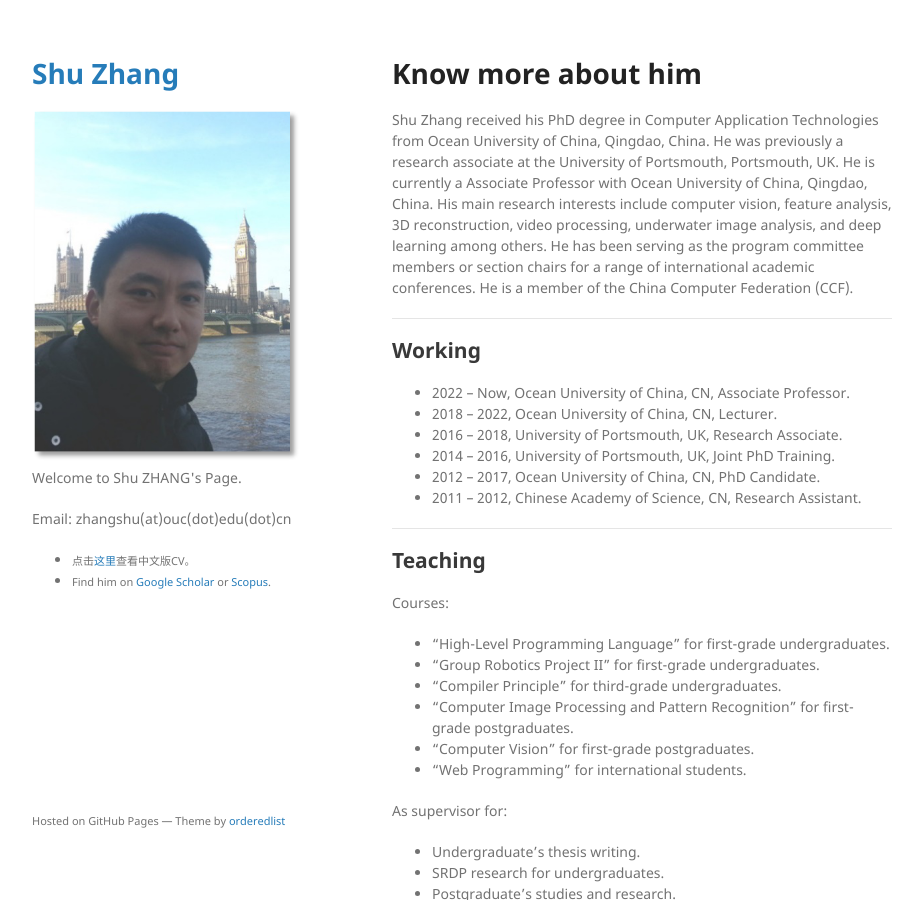
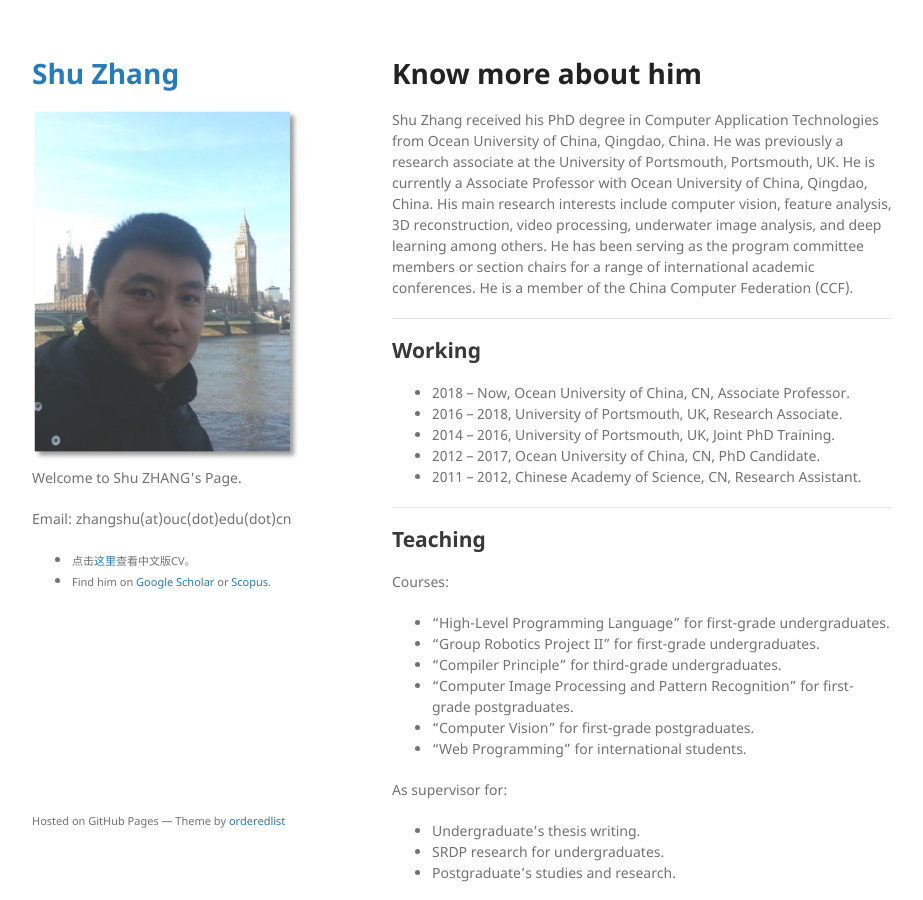
Before and after one commit to jackyspeed/aboutzhangshu, a Jekyll site: the page built from index.md, in a window 1280 px wide and 900 px high. Shown: the whole window, without its empty margins (178-1101 px from the left). Built offline with Jekyll 4.4.1, drawn with Linux system fonts in a browser that asks for light colours; our own code applies the rules of GitHub Pages for plain Markdown files.

Commit message:
Update index.md

```diff
--- a/index.md
+++ b/index.md
@@ -13,8 +13,7 @@ Shu Zhang received his PhD degree in Computer Application Technologies from Ocea
 
 ## Working
 
-- 2022 – Now,  Ocean University of China, CN,  Associate Professor.
-- 2018 – 2022,  Ocean University of China, CN,  Lecturer.
+- 2018 – Now,  Ocean University of China, CN,  Associate Professor.
 - 2016 – 2018, University of Portsmouth, UK,   Research Associate.
 - 2014 – 2016, University of Portsmouth, UK,   Joint PhD Training.
 - 2012 – 2017, Ocean University of China, CN,  PhD Candidate.
```
